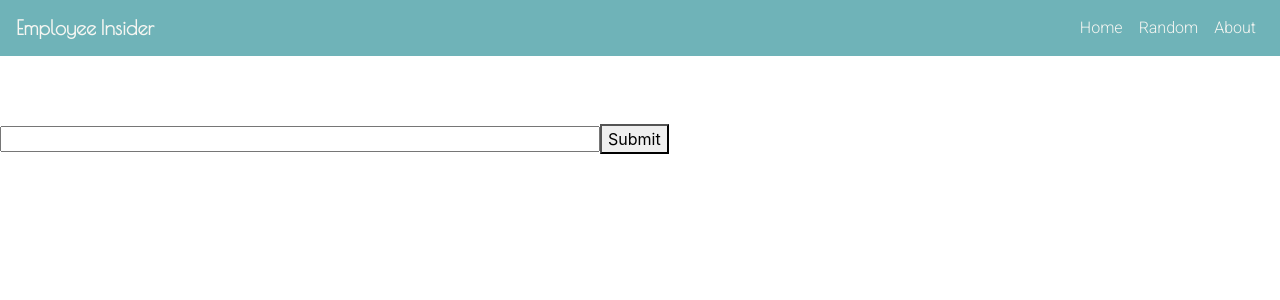
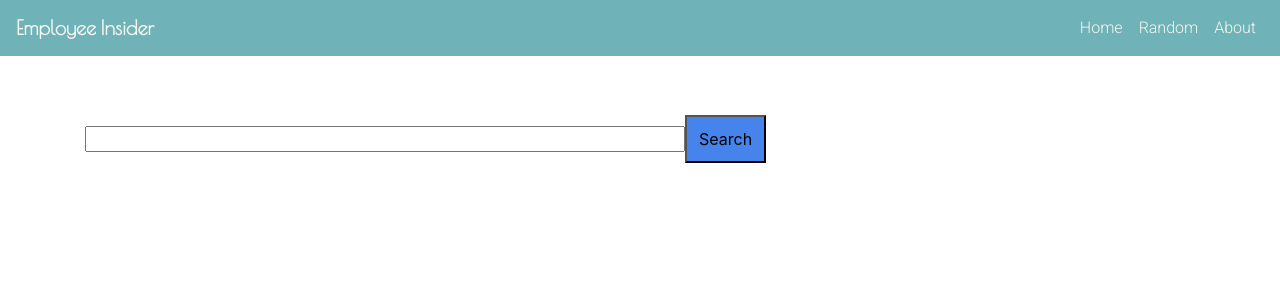
Before and after one commit to Ramong06/inside-job, a React (Create React App) app in the folder client/: page / in a window 1280 px wide. Shown: the top 300 px of the page. Built offline with nearby package versions, Linux system fonts and the light colour scheme.

Commit message:
stash this trash

```diff
--- a/client/src/components/SearchForm/index.css
+++ b/client/src/components/SearchForm/index.css
@@ -20,3 +20,10 @@ form {
   width: 600px;
   margin-top: 30px;
 }
+.Searchbutton {
+  background: #4683ea;
+  box-sizing: border-box;
+  padding: 0.5em 0.75em;
+  line-height: 28px;
+  letter-spacing: normal;
+}
--- a/client/src/components/SearchForm/index.js
+++ b/client/src/components/SearchForm/index.js
@@ -23,6 +23,7 @@ function SearchForm({ handleSearchResults }) {
   };
 
   return (
+    <div className="container">
       <div className="form">
         <input
           value={search}
@@ -30,7 +31,10 @@ function SearchForm({ handleSearchResults }) {
           name="results"
           className="searchbox"
         />
-      <button onClick={handleFormSubmit}>Submit</button>
+        <button className="Searchbutton" onClick={handleFormSubmit}>
+          Search
+        </button>
+      </div>
     </div>
   );
 }
--- a/client/src/pages/Company/index.js
+++ b/client/src/pages/Company/index.js
@@ -2,7 +2,6 @@ import React, { useState, useEffect } from "react";
 import SearchForm from "../../components/SearchForm";
 import { Link, useParams } from "react-router-dom";
 import API from "../../utils/FinanceAPI";
-
 import Navbar from "../../components/Navbar";
 
 function Company({ handleSearchResults }) {
@@ -14,6 +13,7 @@ function Company({ handleSearchResults }) {
   return (
     // Format Components (Chart, Article Headlines, Ratings, Description, Salary etc.)
     <div>
+      <Navbar />
       <SearchForm handleSearchResults={handleSearchResults} />
     </div>
   );
--- a/client/src/pages/Home/index.js
+++ b/client/src/pages/Home/index.js
@@ -6,8 +6,10 @@ import API from "../../utils/FinanceAPI";
 function Home({ handleSearchResults }) {
   return (
     <div>
-      <Navbar />
-      <SearchForm handleSearchResults={handleSearchResults} />
+      <div class="main">
+        <Navbar />
+        <SearchForm handleSearchResults={handleSearchResults} />
+      </div>
     </div>
   );
 }
--- a/client/src/pages/Results/index.js
+++ b/client/src/pages/Results/index.js
@@ -1,22 +1,22 @@
 import React, { useState, useEffect } from "react";
 import { Link } from "react-router-dom";
 import SearchForm from "../../components/SearchForm";
+import Navbar from "../../components/Navbar";
 
 function Results({ searchData, handleSearchResults }) {
   return (
     <React.Fragment>
+      <Navbar />
       <SearchForm handleSearchResults={handleSearchResults} />
       {searchData.length ? (
         <ul>
-        {searchData.map(company => (
-          <li key={company.symbol}>
-            <Link to={"/company/" + company.symbol}>
-              <strong>
-                {company.name}
-              </strong>
-            </Link>
-          </li>
-        ))}
+          {searchData.map((company) => (
+            <li key={company.symbol}>
+              <Link to={"/company/" + company.symbol}>
+                <strong>{company.name}</strong>
+              </Link>
+            </li>
+          ))}
         </ul>
       ) : (
         <div>No Results</div>
```
Lines whose indentation alone changed are shown as unchanged.
